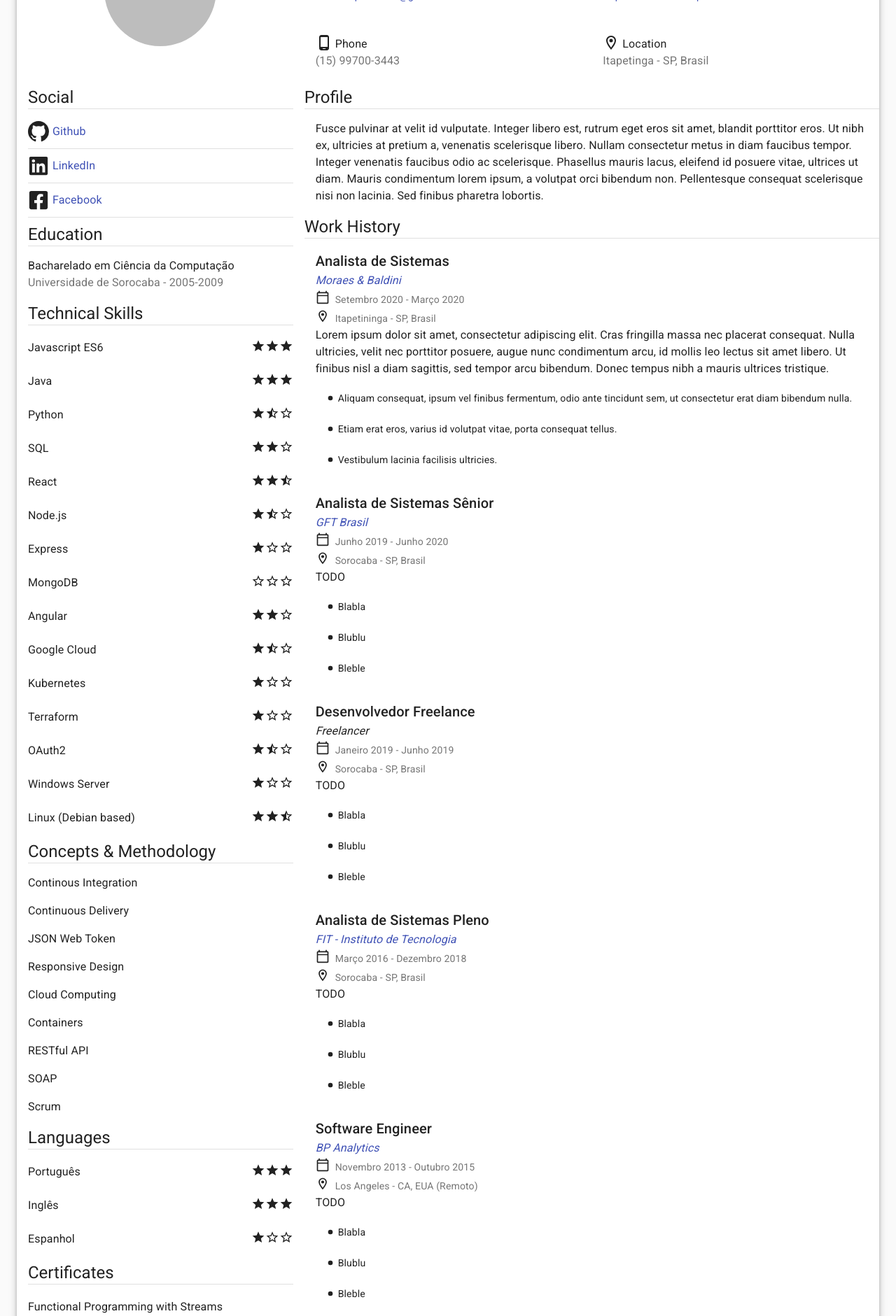
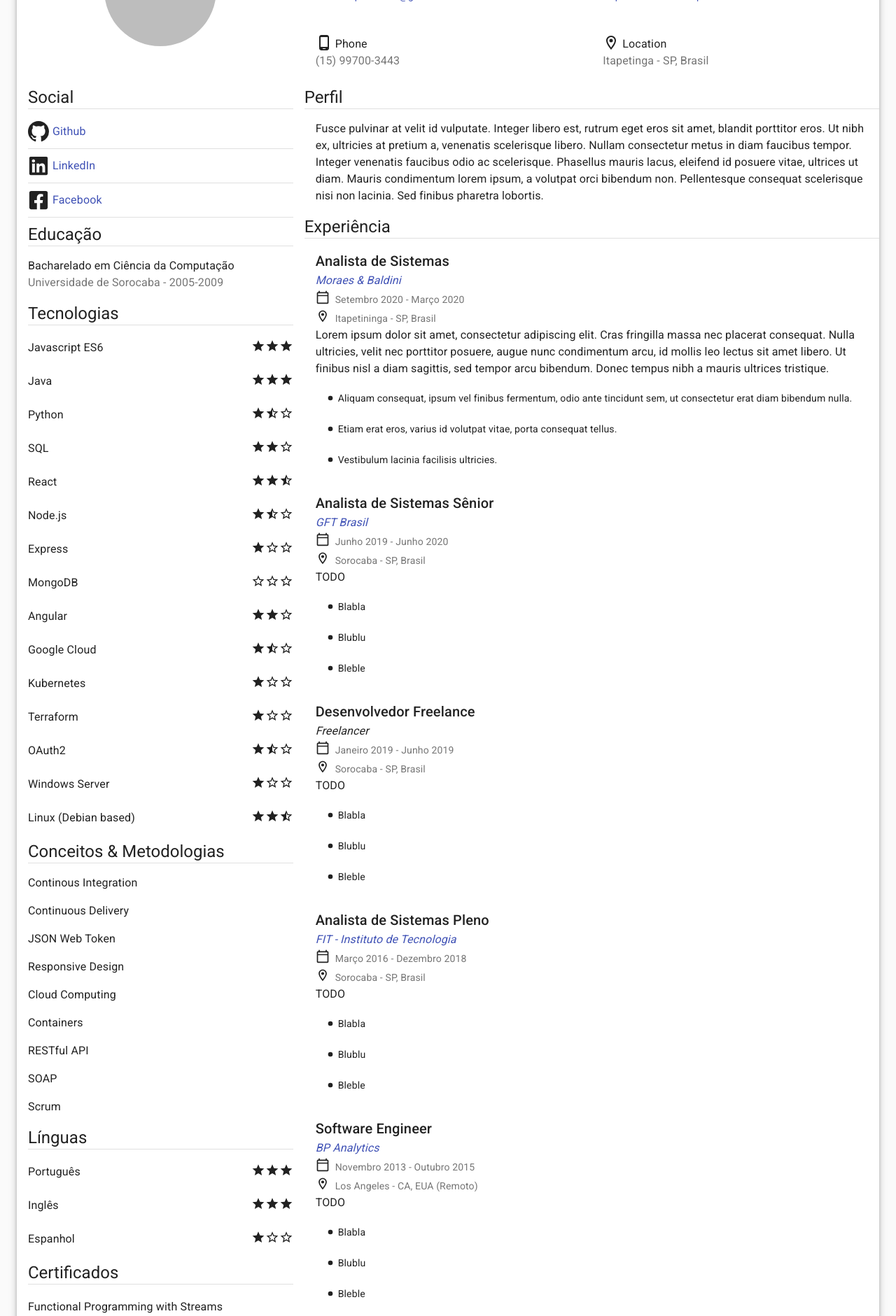
Before and after one commit to eduardopvm/react-cv, a React (Create React App) app: page / in a window 1280 px wide. Shown: the part 220-2101 px from the top of the page at 70% size. Built offline with nearby package versions, Linux system fonts and the light colour scheme.

Commit message:
translated labels to pt-br for now

```diff
--- a/src/ProfessionalProfile.js
+++ b/src/ProfessionalProfile.js
@@ -6,7 +6,7 @@ import Divider from "@material-ui/core/Divider";
 export default function ProfissionalProfile(props) {
   return (
     <Box>
-      <Typography variant="h5">Profile</Typography>
+      <Typography variant="h5">Perfil</Typography>
       <Divider />
       <Typography variant="body1" component="div">
         <Box m={2}>{props.profileText}</Box>
--- a/src/Sidebar.js
+++ b/src/Sidebar.js
@@ -21,7 +21,7 @@ export default function Sidebar(props) {
 
       <Box>
         <Box ml={2}>
-          <Typography variant="h5">Education</Typography>
+          <Typography variant="h5">Educação</Typography>
         </Box>
         <Divider variant="middle" />
         <Box m={2}>
@@ -34,7 +34,7 @@ export default function Sidebar(props) {
 
       <Box>
         <Box ml={2}>
-          <Typography variant="h5">Technical Skills</Typography>
+          <Typography variant="h5">Tecnologias</Typography>
         </Box>
         <Divider variant="middle" />
         <SkillList skills={props.data.technical_skills} />
@@ -42,7 +42,7 @@ export default function Sidebar(props) {
 
       <Box>
         <Box ml={2}>
-          <Typography variant="h5">Concepts &amp; Methodology</Typography>
+          <Typography variant="h5">Conceitos &amp; Metodologias</Typography>
         </Box>
         <Divider variant="middle" />
         <GeneralSkillsList skills={props.data.general_skills} />
@@ -50,7 +50,7 @@ export default function Sidebar(props) {
 
       <Box>
         <Box ml={2}>
-          <Typography variant="h5">Languages</Typography>
+          <Typography variant="h5">Línguas</Typography>
         </Box>
         <Divider variant="middle" />
         <SkillList skills={props.data.languague_skills} />
@@ -58,7 +58,7 @@ export default function Sidebar(props) {
 
       <Box>
         <Box ml={2}>
-          <Typography variant="h5">Certificates</Typography>
+          <Typography variant="h5">Certificados</Typography>
         </Box>
         <Divider variant="middle" />
         <CertificateList certificates={props.data.certificates} />
--- a/src/WorkHistory.js
+++ b/src/WorkHistory.js
@@ -14,7 +14,7 @@ export default function WorkHistory(props) {
 
   return (
     <Box>
-      <Typography variant="h5">Work History</Typography>
+      <Typography variant="h5">Experiência</Typography>
       <Divider />
       <Box>{workHistory}</Box>
     </Box>
```
